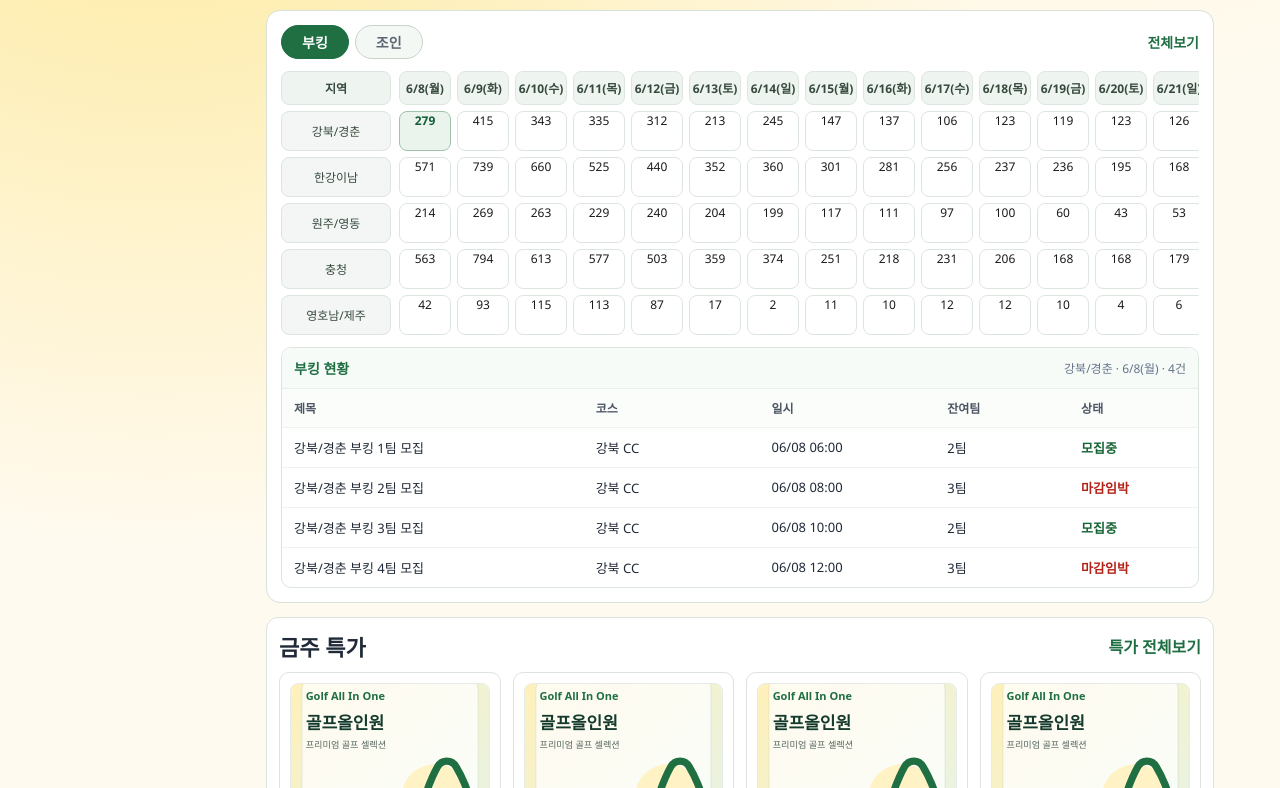
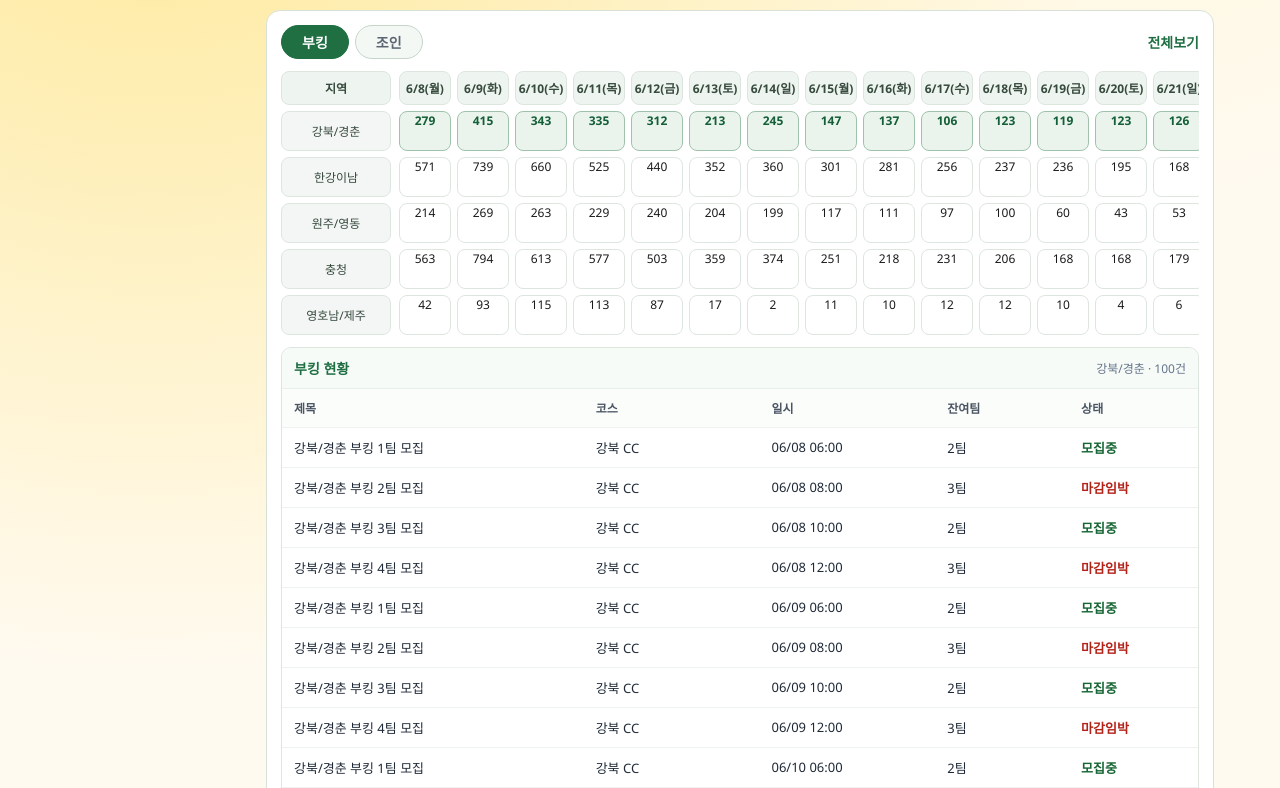
Before and after one commit to myeonhyuk/honeyswap-mvp, a Next.js app in the folder apps/web/: page / in a window 1280 px wide. Shown: the part 1032-1820 px from the top of the page. Built offline with nearby package versions, Linux system fonts and the light colour scheme.

Commit message:
Show full list of booking/join entries for selected region with scrollable table

```diff
--- a/apps/web/app/globals.css
+++ b/apps/web/app/globals.css
@@ -1815,6 +1815,8 @@ main {
 
 .gm-bj-list-table {
   display: grid;
+  max-height: 500px;
+  overflow-y: auto;
 }
 
 .gm-bj-list-row {
--- a/apps/web/components/BookingJoinBoard.tsx
+++ b/apps/web/components/BookingJoinBoard.tsx
@@ -39,33 +39,35 @@ const dates = getDates(25);
 
 export default function BookingJoinBoard() {
   const [tab, setTab] = useState<"booking" | "join">("booking");
-  const [selected, setSelected] = useState<{ regionIdx: number; dateIdx: number }>({ regionIdx: 0, dateIdx: 0 });
+  const [selectedRegionIdx, setSelectedRegionIdx] = useState(0);
 
   const counts = tab === "booking" ? bookingCounts : joinCounts;
   const listPath = tab === "booking" ? "/booking_list.php" : "/join_list.php";
 
-  const selectedDate = dates[selected.dateIdx];
-  const selectedRegion = regions[selected.regionIdx];
+  const selectedRegion = regions[selectedRegionIdx];
 
-  const selectedRows = Array.from({ length: 4 }, (_, i) => {
-    const id = selected.regionIdx * 10000 + selected.dateIdx * 10 + i + 1;
-    const month = String(selectedDate.date.getMonth() + 1).padStart(2, "0");
-    const day = String(selectedDate.date.getDate()).padStart(2, "0");
-    const hour = String(6 + i * 2).padStart(2, "0");
+  // 선택된 지역의 모든 날짜/시간대 데이터 생성
+  const selectedRows = dates.flatMap((d, dateIdx) =>
+    Array.from({ length: 4 }, (_, timeIdx) => {
+      const id = selectedRegionIdx * 10000 + dateIdx * 10 + timeIdx + 1;
+      const month = String(d.date.getMonth() + 1).padStart(2, "0");
+      const day = String(d.date.getDate()).padStart(2, "0");
+      const hour = String(6 + timeIdx * 2).padStart(2, "0");
       const typeLabel = tab === "booking" ? "부킹" : "조인";
       return {
         id,
-      title: `${selectedRegion} ${typeLabel} ${i + 1}팀 모집`,
+        title: `${selectedRegion} ${typeLabel} ${timeIdx + 1}팀 모집`,
         course: `${selectedRegion.split("/")[0]} CC`,
         time: `${month}/${day} ${hour}:00`,
-      need: tab === "booking" ? `${2 + (i % 2)}팀` : `${1 + (i % 3)}명`,
-      status: i % 2 === 0 ? "모집중" : "마감임박",
-      href: `${listPath}?area=${selected.regionIdx + 1}&year=${selectedDate.date.getFullYear()}&month=${month}&day=${day}`,
+        need: tab === "booking" ? `${2 + (timeIdx % 2)}팀` : `${1 + (timeIdx % 3)}명`,
+        status: timeIdx % 2 === 0 ? "모집중" : "마감임박",
+        href: `${listPath}?area=${selectedRegionIdx + 1}&year=${d.date.getFullYear()}&month=${month}&day=${day}`,
       };
-  });
+    })
+  );
 
-  function selectCell(regionIdx: number, dateIdx: number) {
-    setSelected({ regionIdx, dateIdx });
+  function selectRegion(regionIdx: number) {
+    setSelectedRegionIdx(regionIdx);
   }
 
   useEffect(() => {
@@ -107,19 +109,13 @@ export default function BookingJoinBoard() {
         <div className="gm-bj-tabs">
           <button
             className={`gm-bj-tab${tab === "booking" ? " active" : ""}`}
-            onClick={() => {
-              setTab("booking");
-              setSelected({ regionIdx: 0, dateIdx: 0 });
-            }}
+            onClick={() => setTab("booking")}
           >
             부킹
           </button>
           <button
             className={`gm-bj-tab${tab === "join" ? " active" : ""}`}
-            onClick={() => {
-              setTab("join");
-              setSelected({ regionIdx: 0, dateIdx: 0 });
-            }}
+            onClick={() => setTab("join")}
           >
             조인
           </button>
@@ -147,11 +143,11 @@ export default function BookingJoinBoard() {
                 <a
                   key={`${ri}-${di}`}
                   href={`${listPath}?area=${ri + 1}&year=${d.date.getFullYear()}&month=${String(d.date.getMonth() + 1).padStart(2, "0")}&day=${String(d.date.getDate()).padStart(2, "0")}`}
-                  className={`gm-bj-cell count${selected.regionIdx === ri && selected.dateIdx === di ? " selected" : ""}`}
+                  className={`gm-bj-cell count${selectedRegionIdx === ri ? " selected" : ""}`}
                   title={`${r} ${d.label} ${tab === "booking" ? "부킹" : "조인"}`}
                   onClick={(e) => {
                     e.preventDefault();
-                    selectCell(ri, di);
+                    selectRegion(ri);
                   }}
                 >
                   {counts[ri][di]}
@@ -165,7 +161,7 @@ export default function BookingJoinBoard() {
       <div className="gm-bj-list" id={tab === "booking" ? "booking_list" : "join_list"}>
         <div className="gm-bj-list-head">
           <strong>{tab === "booking" ? "부킹" : "조인"} 현황</strong>
-          <span>{selectedRegion} · {selectedDate.label} · {selectedRows.length}건</span>
+          <span>{selectedRegion} · {selectedRows.length}건</span>
         </div>
         <div className="gm-bj-list-table">
           <div className="gm-bj-list-row head">
```
Lines whose indentation alone changed are shown as unchanged.
